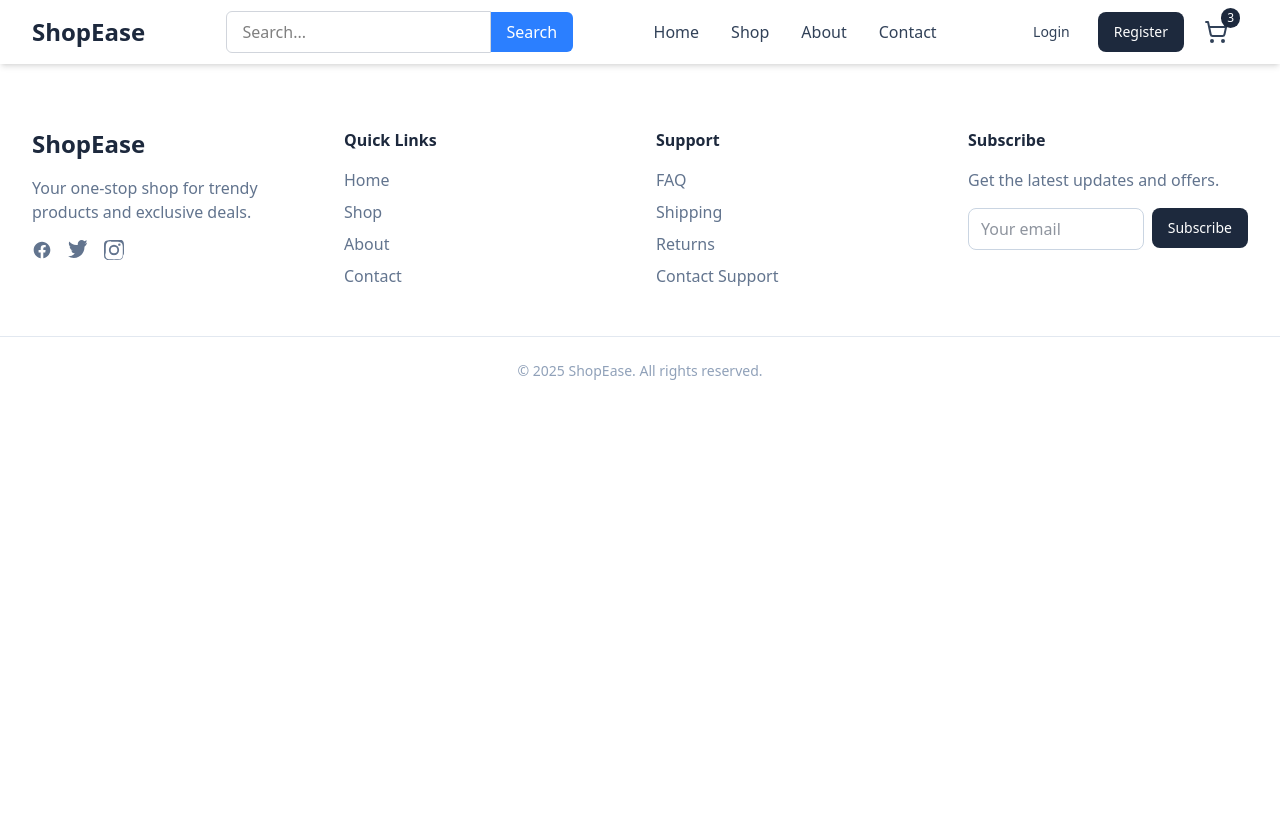
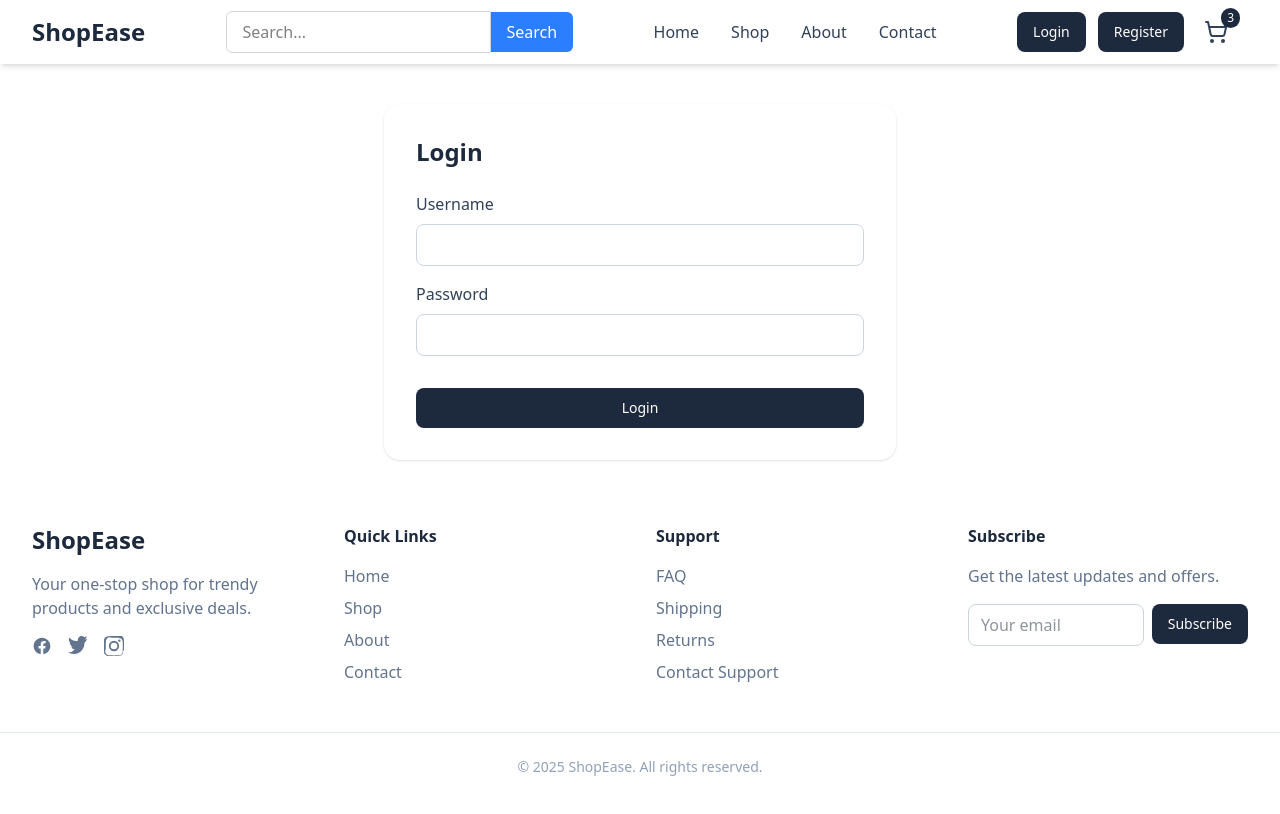
Before and after one commit to suwasghale/drf_and_react, a React (Vite) app: page /login in a window 1280 px wide. Shown: the top 814 px of the page. Built offline with nearby package versions, Linux system fonts and the light colour scheme.

Commit message:
login functionality with drf-api

```diff
--- a/package.json
+++ b/package.json
@@ -17,6 +17,7 @@
     "react": "^19.1.1",
     "react-dom": "^19.1.1",
     "react-hook-form": "^7.62.0",
+    "react-hot-toast": "^2.6.0",
     "react-router-dom": "^7.8.2",
     "tailwindcss": "^4.1.12"
   },
--- a/src/App.jsx
+++ b/src/App.jsx
@@ -4,6 +4,7 @@ import Navbar from "./components/Navbar"
 import HomePage from "./pages/HomePage"
 import Register from "./pages/Register"
 import ShopPage from "./pages/ShopPage"
+import LoginForm from "./pages/Login"
 
 const App = () => {
   return (
@@ -12,6 +13,7 @@ const App = () => {
         <Routes>
           <Route path="/" element={<HomePage />} />
           <Route path="/register" element={<Register />} />
+          <Route path="/login" element={<LoginForm />} />
           <Route path="/shop" element={<ShopPage />} />
         </Routes>
      <Footer />
--- a/src/components/Navbar.jsx
+++ b/src/components/Navbar.jsx
@@ -55,7 +55,9 @@ const Navbar = () => {
 
           {/* Right Side */}
           <div className="flex items-center space-x-3">
-            <Button variant="ghost">Login</Button>
+             <Link to='/login'>
+              <Button >Login</Button>
+            </Link>
             <Link to='/register'>
               <Button>Register</Button>
             </Link>
--- /dev/null
+++ b/src/pages/Login.jsx
@@ -0,0 +1,82 @@
+import { useForm } from "react-hook-form";
+import Button from "../components/ui/Button";
+import axios from "axios";
+import toast, { Toaster } from "react-hot-toast";
+import { useNavigate } from "react-router-dom";
+
+const LoginForm = () => {
+  const {register, handleSubmit, formState:{errors, isSubmitting}, reset} = useForm()
+
+  const navigate = useNavigate()
+
+  const onSubmitForm = async data =>{
+        try{
+            const response = await axios.post(`http://127.0.0.1:8000/api/v1/users/login/`, data)
+            console.log(response.data)
+            toast.success("user login successfully!")
+            navigate('/')
+        }
+        catch (err) {
+        if (err.response && err.response.data) {
+            // if DRF sends { "status": "error", "message": "Invalid credentials" }
+            const errorMessage = err.response.data.message || "Something went wrong!";
+            toast.error(errorMessage);
+        } else {
+            toast.error(err.message || "Network error");
+        }
+        }
+
+  }
+
+  return (
+    <>
+    <Toaster
+  position="top-center"
+  reverseOrder={false}
+/>
+    <div className="max-w-lg mx-auto bg-white p-8 rounded-2xl shadow mt-10">
+      <h2 className="text-2xl font-bold text-slate-800 mb-6">Login</h2>
+      <form onSubmit={handleSubmit(onSubmitForm)} className="space-y-4">
+        {/* Username */}
+        <div>
+          <label className="label" htmlFor="username">
+            Username
+          </label>
+          <input
+          {...register('username', {
+            required:"Username is required"
+          })}
+          className="input" type="text" id="username" name="username" />
+          {errors.username && <p className="text-red-500">{errors.username.message}</p>}
+        </div>
+
+        {/* Password */}
+        <div>
+          <label className="label" htmlFor="password">
+            Password
+          </label>
+          <input
+            {...register('password', {
+                required:"Password is required"
+            })}
+            className="input"
+            type="password"
+            id="password"
+            name="password"
+          />
+        {errors.password && <p className="text-red-500">{errors.password.message}</p>}
+
+        </div>
+
+        <Button disabled={isSubmitting} type="submit" size="md" className="w-full mt-4">
+          {isSubmitting?"Submitting": "Login"}
+        </Button>
+      </form>
+    </div>
+
+        </>
+
+  );
+};
+
+export default LoginForm;
--- a/src/pages/Register.jsx
+++ b/src/pages/Register.jsx
@@ -1,14 +1,19 @@
 import { useForm } from "react-hook-form";
 import Button from "../components/ui/Button";
 import axios from "axios";
+import toast, { Toaster } from "react-hot-toast";
+import { useNavigate } from "react-router-dom";
 
 const RegisterForm = () => {
-  const {register, handleSubmit, formState:{errors, isSubmitting}} = useForm()
+  const {register, handleSubmit, formState:{errors, isSubmitting}, reset} = useForm()
+
+  const navigate = useNavigate()
 
   const onSubmitForm = async data =>{
         try{
             const response = await axios.post(`http://127.0.0.1:8000/api/v1/users/register/`, data)
-            alert("user registered successfully!")
+            toast.success("user registered successfully!")
+            navigate('/login')
         }
         catch(err){
           console.log(err)
@@ -16,6 +21,11 @@ const RegisterForm = () => {
   }
 
   return (
+    <>
+    <Toaster
+  position="top-center"
+  reverseOrder={false}
+/>
     <div className="max-w-lg mx-auto bg-white p-8 rounded-2xl shadow mt-10">
       <h2 className="text-2xl font-bold text-slate-800 mb-6">Register</h2>
       <form onSubmit={handleSubmit(onSubmitForm)} className="space-y-4">
@@ -96,11 +106,14 @@ const RegisterForm = () => {
           />
         </div> */}
 
-        <Button type="submit" size="md" className="w-full mt-4">
-          Register
+        <Button disabled={isSubmitting} type="submit" size="md" className="w-full mt-4">
+          {isSubmitting?"Submitting": "Register"}
         </Button>
       </form>
     </div>
+
+        </>
+
   );
 };
 
```
Also changed, not shown: 1 other file (tests, documents, lock files or other folders).
